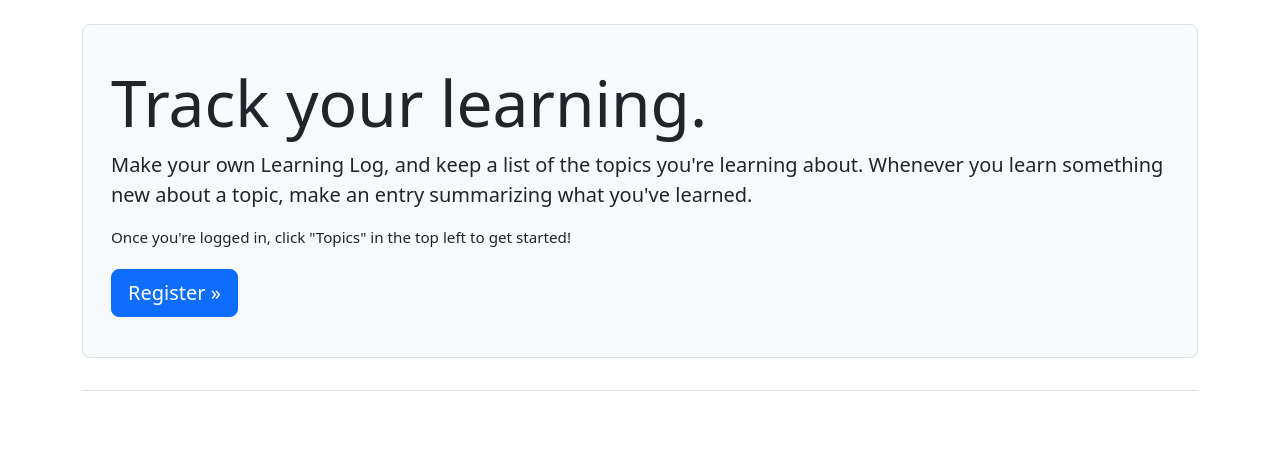
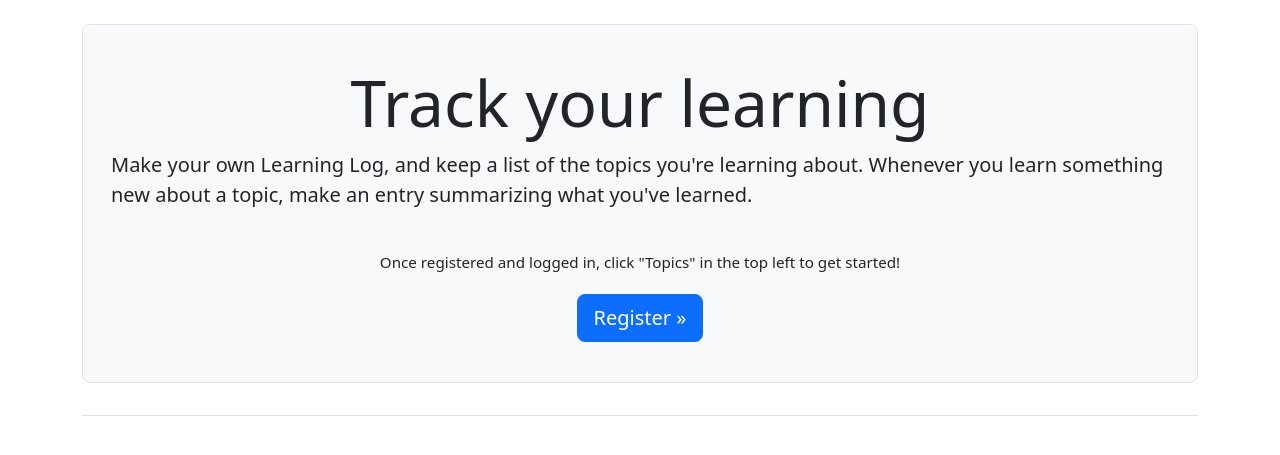
Before and after one commit to ZeroAfro/Portfolio, a Django app: page / in a window 1280 px wide. Shown: the part 58-513 px from the top of the page. Run offline with Django 5.2, Linux system fonts and the light colour scheme; parts of the project's set-up code (start-up, migrations or seed data) failed here and were passed over; some libraries are stand-ins or nearby versions.

Commit message:
Update index.html
Changed home page formating

```diff
--- a/Coding/Python/Django/Learning Log/learning_logs/templates/learning_logs/index.html
+++ b/Coding/Python/Django/Learning Log/learning_logs/templates/learning_logs/index.html
@@ -3,16 +3,21 @@
 {% block page_header %}
   <div class="p-3 mb-4 bg-light border rounded-3">
     <div class="container-fluid py-4">
-      <h1 class="display-3">Track your learning.</h1>
+      <h1 class="display-3" style="text-align: center;">Track your learning</h1>
 
       <p class="lead">Make your own Learning Log, and keep a list of the
       topics you're learning about. Whenever you learn something new
       about a topic, make an entry summarizing what you've learned.</p>
-      <p class="lead" style="font-size: 0.95em;">Once you're logged in, click "Topics" in the top left to get started!</p>
+
+      <div style="text-align: center; padding-top: 25px;">
+        <p class="lead" style="font-size: 0.95em;">Once registered and logged in, click "Topics" in the top left to get started!</p>
+      </div>
 
       {% if not user.is_authenticated %}
-        <a class="btn btn-primary btn-lg mt-1"
-            href="{% url 'accounts:register' %}">Register &raquo;</a>
+        <div style="text-align: center;">
+          <a class="btn btn-primary btn-lg mt-1"
+              href="{% url 'accounts:register' %}">Register &raquo;</a>
+        </div>
 
       {% endif %}
     </div>
```
